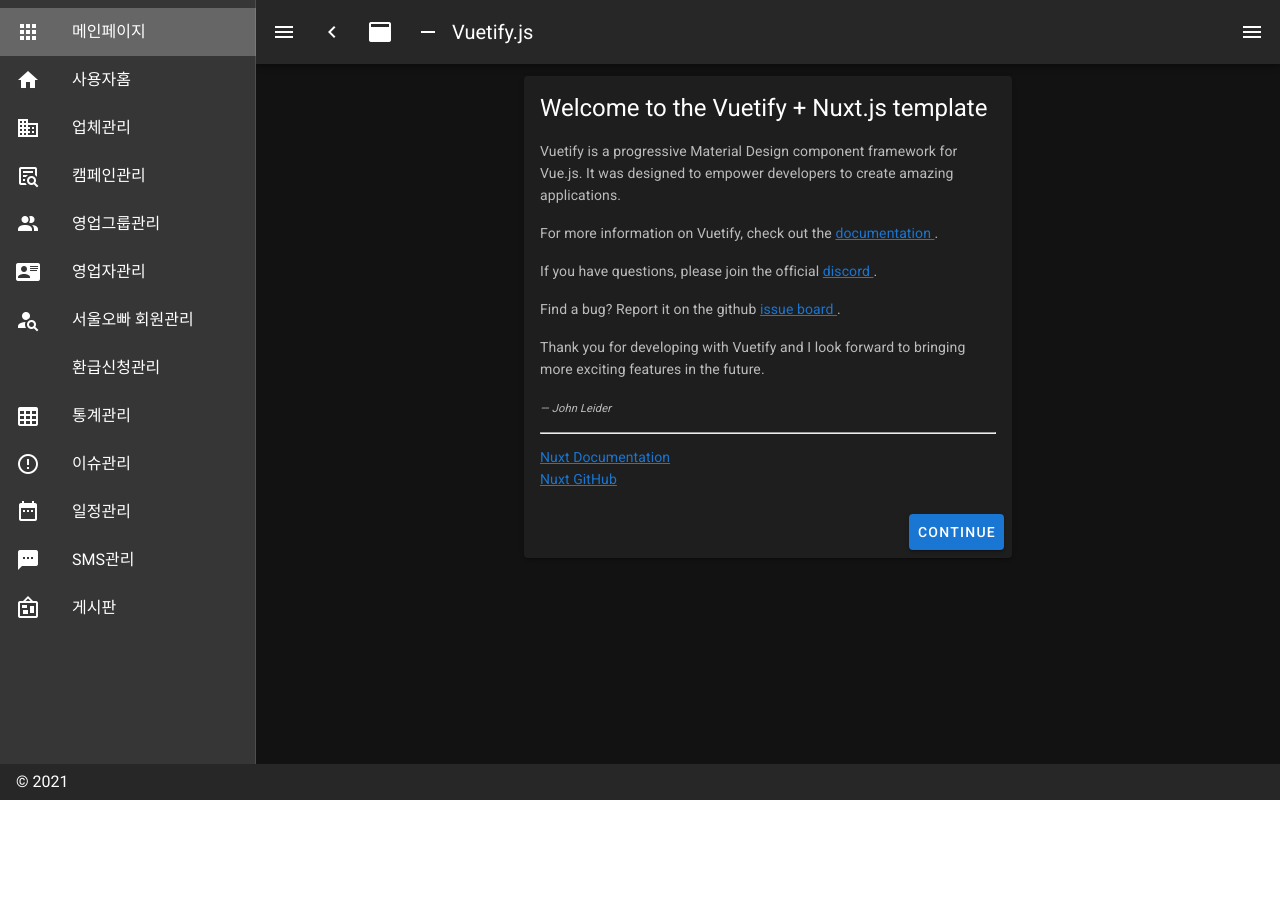
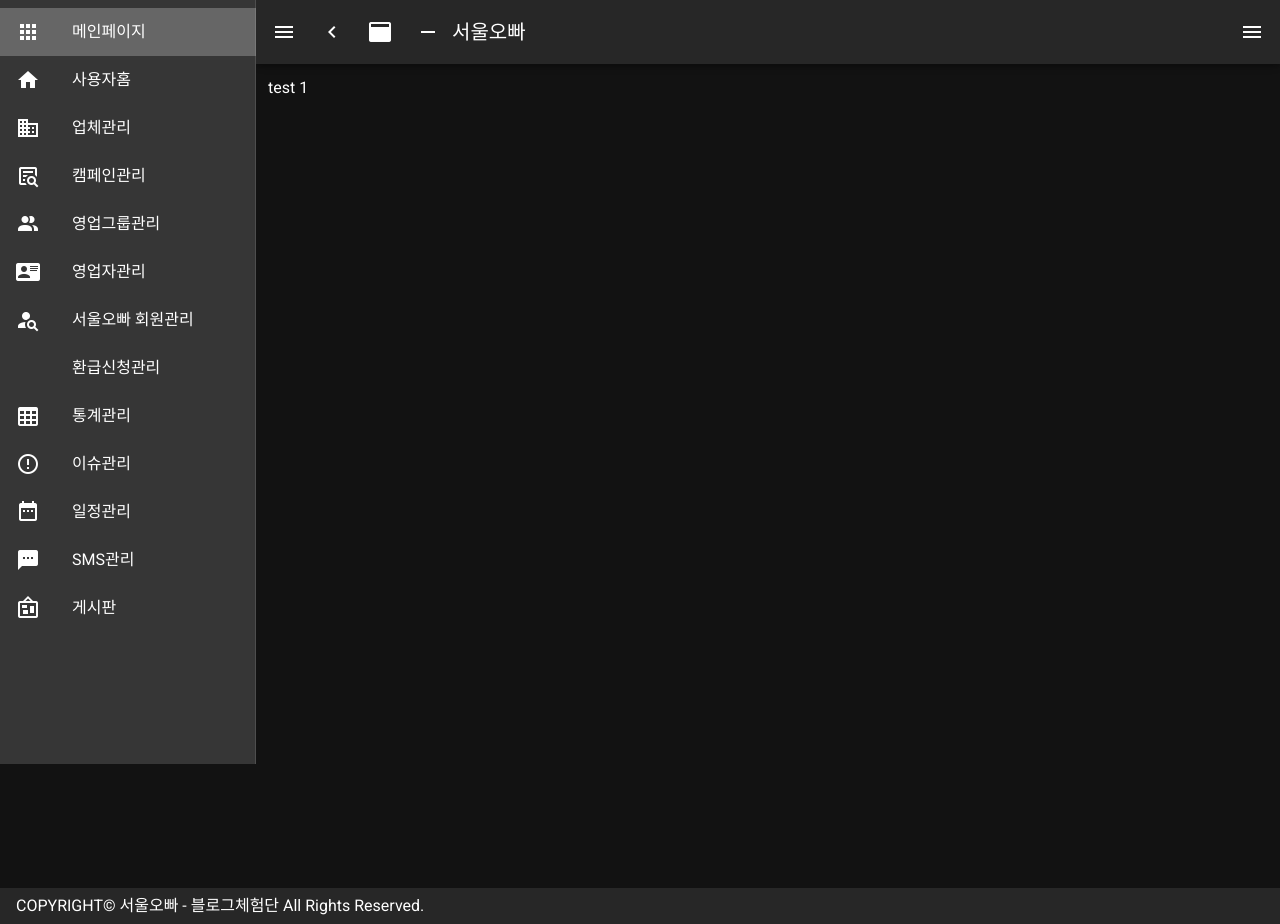
Before and after one commit to jamesjoa/souba3_adm, a Nuxt app: page / in a window 1280 px wide. Before the commit the page ends 800 px from the top, so only its background shows below. Built offline with nearby package versions, Linux system fonts and the light colour scheme.

Commit message:
system base setting

```diff
--- a/layouts/default.vue
+++ b/layouts/default.vue
@@ -83,7 +83,9 @@
       :absolute="!fixed"
       app
     >
-      <span>&copy; {{ new Date().getFullYear() }}</span>
+      <span> {{ /*new Date().getFullYear()*/ }}
+        COPYRIGHT&copy; 서울오빠 - 블로그체험단 All Rights Reserved.
+      </span>
     </v-footer>
   </v-app>
 </template>
@@ -165,7 +167,7 @@
       miniVariant: false,
       right: true,
       rightDrawer: false,
-      title: 'Vuetify.js'
+      title: '서울오빠'
     }
   }
 }
--- a/layouts/error.vue
+++ b/layouts/error.vue
@@ -7,7 +7,7 @@
       {{ otherError }}
     </h1>
     <NuxtLink to="/">
-      Home page
+      홈페이지로 돌아가기
     </NuxtLink>
   </v-app>
 </template>
--- a/pages/Home.vue
+++ b/pages/Home.vue
@@ -1,6 +1,7 @@
 <template>
   <div class="home">
     사용자홈
+    {{test}}
   </div>
 </template>
 
@@ -10,6 +11,14 @@
 export default {
   name: 'Home',
   components: {
+  },
+  computed:{
+    test : function(){
+      return this.$store.state.test
+    }
+  },
+  created:function(){
+    //this.$store.dispatch('TESTING');
   }
 }
 </script>
--- a/pages/index.vue
+++ b/pages/index.vue
@@ -1,81 +1,20 @@
 <template>
-  <v-row justify="center" align="center">
-    <v-col cols="12" sm="8" md="6">
-      <v-card>
-        <v-card-title class="headline">
-          Welcome to the Vuetify + Nuxt.js template
-        </v-card-title>
-        <v-card-text>
-          <p>Vuetify is a progressive Material Design component framework for Vue.js. It was designed to empower developers to create amazing applications.</p>
-          <p>
-            For more information on Vuetify, check out the <a
-              href="https://vuetifyjs.com"
-              target="_blank"
-              rel="noopener noreferrer"
-            >
-              documentation
-            </a>.
-          </p>
-          <p>
-            If you have questions, please join the official <a
-              href="https://chat.vuetifyjs.com/"
-              target="_blank"
-              rel="noopener noreferrer"
-              title="chat"
-            >
-              discord
-            </a>.
-          </p>
-          <p>
-            Find a bug? Report it on the github <a
-              href="https://github.com/vuetifyjs/vuetify/issues"
-              target="_blank"
-              rel="noopener noreferrer"
-              title="contribute"
-            >
-              issue board
-            </a>.
-          </p>
-          <p>Thank you for developing with Vuetify and I look forward to bringing more exciting features in the future.</p>
-          <div class="text-xs-right">
-            <em><small>&mdash; John Leider</small></em>
-          </div>
-          <hr class="my-3">
-          <a
-            href="https://nuxtjs.org/"
-            target="_blank"
-            rel="noopener noreferrer"
-          >
-            Nuxt Documentation
-          </a>
-          <br>
-          <a
-            href="https://github.com/nuxt/nuxt.js"
-            target="_blank"
-            rel="noopener noreferrer"
-          >
-            Nuxt GitHub
-          </a>
-        </v-card-text>
-        <v-card-actions>
-          <v-spacer />
-          <v-btn
-            color="primary"
-            nuxt
-            to="/inspire"
-          >
-            Continue
-          </v-btn>
-        </v-card-actions>
-      </v-card>
-    </v-col>
-  </v-row>
+  <v-app>
+    test
+    {{test}}
+  </v-app>
 </template>
 
 <script>
 
 export default {
   components: {
+
+  },
+  computed:{
+    test : function(){
+      return this.$store.state.test
+    }
   },
   created:function(){
     this.$store.dispatch('TESTING');
```
